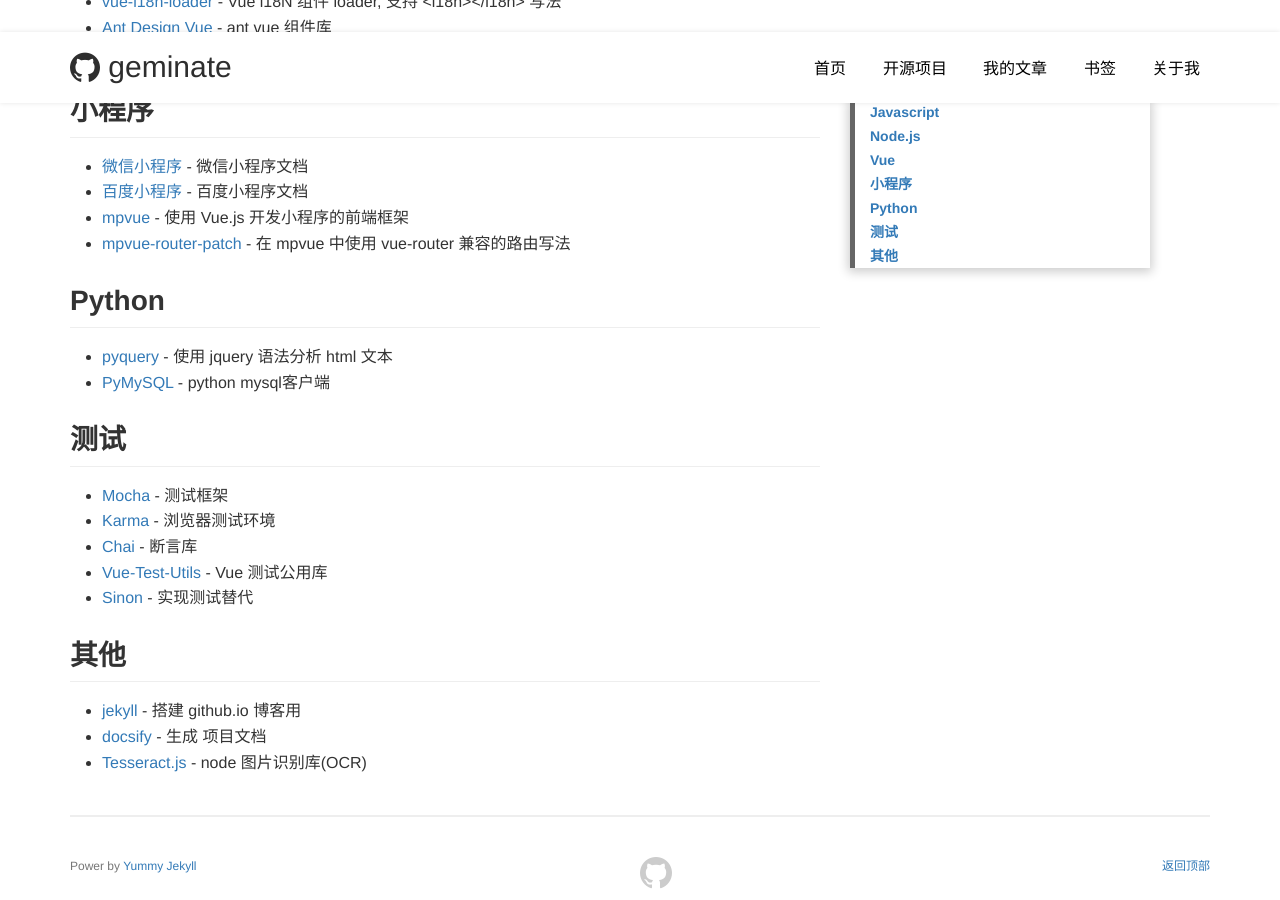
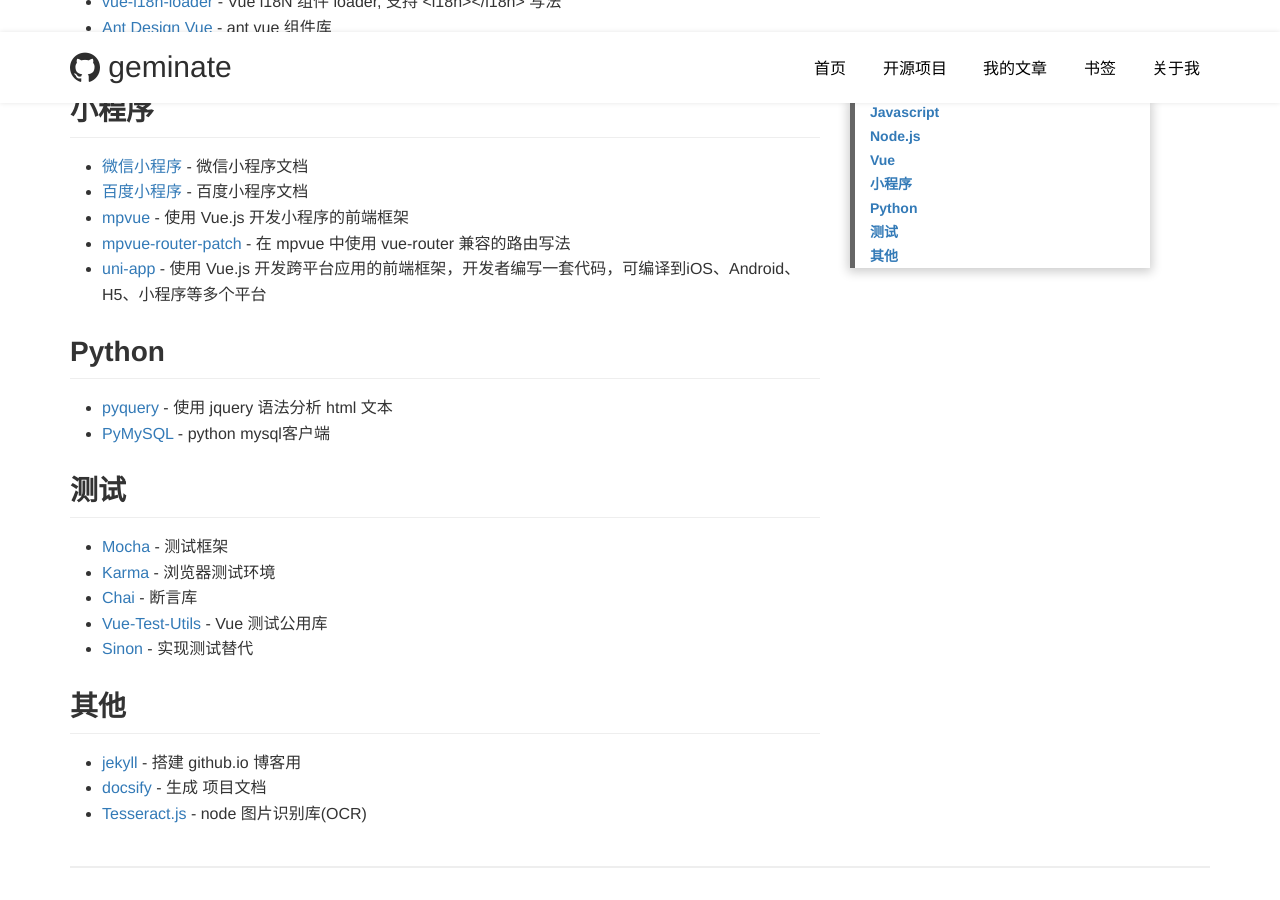
Before and after one commit to geminate/geminate.github.io, a Jekyll site: the page built from bookmark.md, in a window 1280 px wide and 900 px high, scrolled down 1043 px. Built offline with Jekyll 4.4.1, drawn with Linux system fonts in a browser that asks for light colours.

Commit message:
feat: 1. add bookmark

```diff
--- a/bookmark.md
+++ b/bookmark.md
@@ -35,6 +35,7 @@
 - [百度小程序](https://smartprogram.baidu.com/docs/develop/tutorial/codedir/) - 百度小程序文档
 - [mpvue](http://mpvue.com/mpvue/) - 使用 Vue.js 开发小程序的前端框架
 - [mpvue-router-patch](https://github.com/F-loat/mpvue-router-patch) - 在 mpvue 中使用 vue-router 兼容的路由写法
+- [uni-app](https://uniapp.dcloud.io/) - 使用 Vue.js 开发跨平台应用的前端框架，开发者编写一套代码，可编译到iOS、Android、H5、小程序等多个平台
 
 ## Python
 - [pyquery](https://github.com/gawel/pyquery) - 使用 jquery 语法分析 html 文本
```
